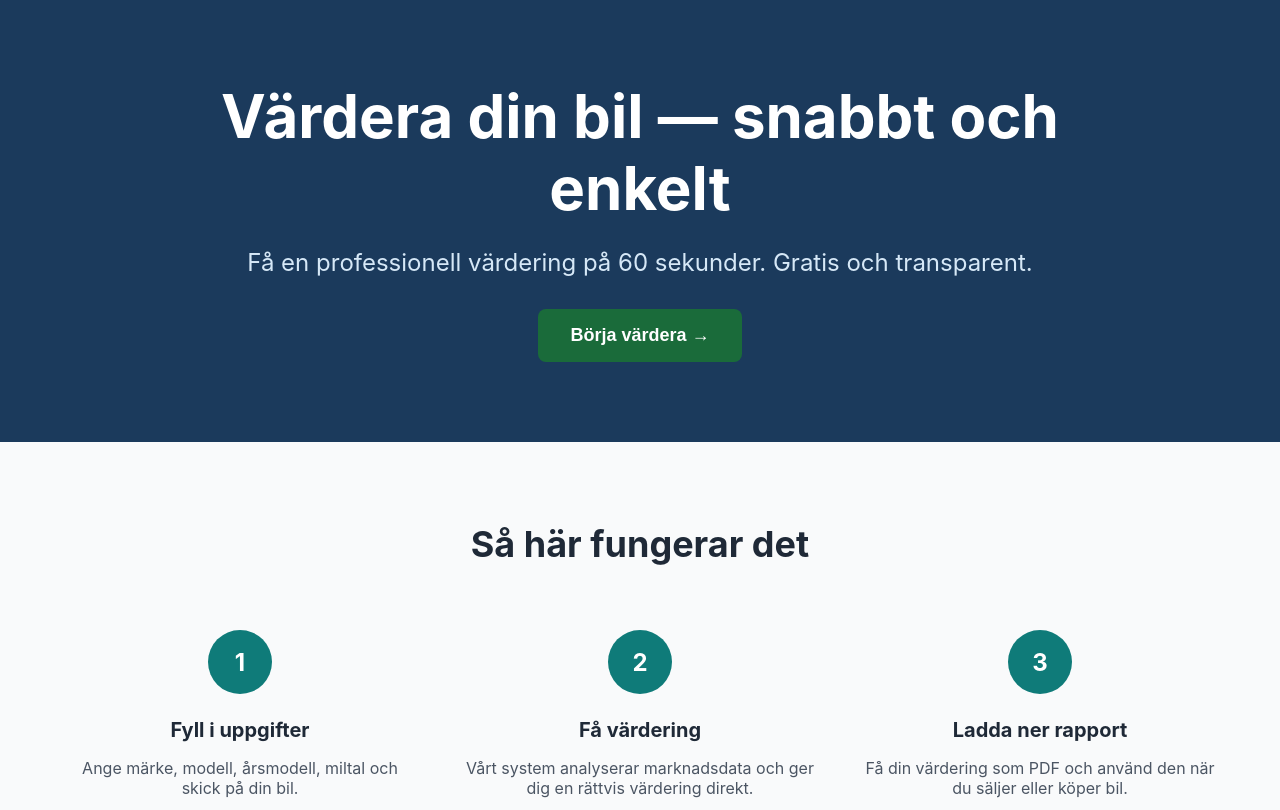
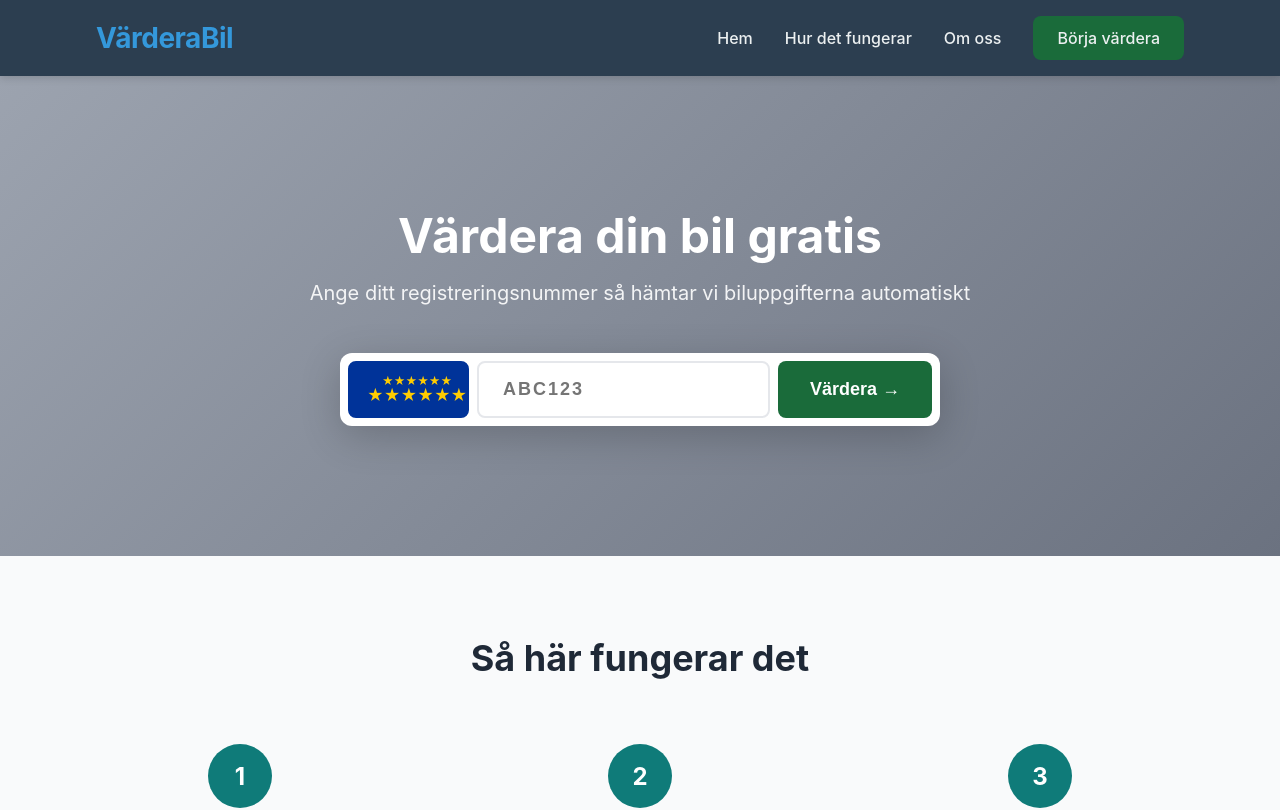
Before and after one commit to mrfeyli/varderabil, a React app in the folder frontend/: page / in a window 1280 px wide. Shown: the top 810 px of the page. Built offline with nearby package versions, Linux system fonts and the light colour scheme; the HTML template or start-up script is replaced by a standard one.

Commit message:
Add valuation form with license plate input, update navigation colors to dark theme

```diff
--- a/frontend/src/App.css
+++ b/frontend/src/App.css
@@ -1,3 +1,183 @@
+/* Navigation */
+.navbar {
+  background-color: var(--nav-bg);
+  box-shadow: 0 2px 8px rgba(0,0,0,0.15);
+  position: sticky;
+  top: 0;
+  z-index: 100;
+}
+
+.nav-container {
+  max-width: 72rem;
+  margin: 0 auto;
+  padding: 1rem 2rem;
+  display: flex;
+  justify-content: space-between;
+  align-items: center;
+}
+
+.logo {
+  font-size: 1.75rem;
+  font-weight: bold;
+  color: var(--logo-color);
+  text-decoration: none;
+  letter-spacing: -0.5px;
+}
+
+.nav-links {
+  display: flex;
+  gap: 2rem;
+  align-items: center;
+}
+
+.nav-links a {
+  color: var(--nav-text);
+  text-decoration: none;
+  font-weight: 500;
+}
+
+.nav-links a:hover {
+  color: white;
+}
+
+.nav-button {
+  background-color: var(--accent);
+  color: white;
+  padding: 0.75rem 1.5rem;
+  border-radius: 0.5rem;
+  font-weight: 600;
+  border: none;
+  cursor: pointer;
+  text-decoration: none;
+}
+
+.nav-button:hover {
+  background-color: #166534;
+}
+
+@media (max-width: 768px) {
+  .nav-links {
+    display: none;
+  }
+}
+
+/* Värderingsformulär */
+.valuation-section {
+  background: linear-gradient(135deg, #9CA3AF 0%, #6B7280 100%);
+  padding: 6rem 2rem;
+  min-height: 60vh;
+  display: flex;
+  align-items: center;
+  justify-content: center;
+}
+
+.valuation-container {
+  max-width: 42rem;
+  margin: 0 auto;
+  text-align: center;
+}
+
+.valuation-container h1 {
+  color: white;
+  font-size: 3rem;
+  font-weight: bold;
+  margin-bottom: 1rem;
+}
+
+.valuation-container p {
+  color: rgba(255, 255, 255, 0.9);
+  font-size: 1.25rem;
+  margin-bottom: 3rem;
+}
+
+.regnummer-input-wrapper {
+  background: white;
+  border-radius: 0.75rem;
+  padding: 0.5rem;
+  display: flex;
+  gap: 0.5rem;
+  box-shadow: 0 10px 40px rgba(0, 0, 0, 0.2);
+  max-width: 600px;
+  margin: 0 auto;
+}
+
+.regnummer-plate {
+  background: #003399;
+  border: 3px solid #003399;
+  border-radius: 0.5rem;
+  padding: 0.75rem 1rem;
+  display: flex;
+  align-items: center;
+  gap: 0.5rem;
+  min-width: 80px;
+}
+
+.eu-stars {
+  background: #003399;
+  color: #FFCC00;
+  font-size: 1rem;
+  display: flex;
+  flex-direction: column;
+  align-items: center;
+  line-height: 1;
+}
+
+.eu-stars span:first-child {
+  font-size: 0.7rem;
+}
+
+.country-code {
+  color: white;
+  font-weight: bold;
+  font-size: 1.25rem;
+}
+
+.regnummer-input {
+  flex: 1;
+  border: 2px solid #E5E7EB;
+  border-radius: 0.5rem;
+  padding: 1rem 1.5rem;
+  font-size: 1.125rem;
+  font-weight: 600;
+  text-transform: uppercase;
+  letter-spacing: 2px;
+}
+
+.regnummer-input:focus {
+  outline: none;
+  border-color: var(--accent);
+}
+
+.valuation-button {
+  background-color: var(--accent);
+  color: white;
+  padding: 1rem 2rem;
+  border-radius: 0.5rem;
+  font-size: 1.125rem;
+  font-weight: bold;
+  border: none;
+  cursor: pointer;
+  white-space: nowrap;
+}
+
+.valuation-button:hover {
+  background-color: #166534;
+}
+
+@media (max-width: 768px) {
+  .valuation-container h1 {
+    font-size: 2rem;
+  }
+
+  .regnummer-input-wrapper {
+    flex-direction: column;
+  }
+
+  .regnummer-plate {
+    justify-content: center;
+  }
+}
+
 /* Hero Section */
 .hero {
   background-color: var(--primary);
@@ -93,21 +273,6 @@
   color: var(--gray-600);
 }
 
-/* Responsive */
-@media (max-width: 768px) {
-  .hero h1 {
-    font-size: 2.5rem;
-  }
-
-  .hero p {
-    font-size: 1.25rem;
-  }
-
-  .steps {
-    grid-template-columns: 1fr;
-  }
-}
-
 /* Footer */
 .footer {
   background-color: var(--primary);
@@ -144,3 +309,18 @@
   color: #D6E8F7;
   font-size: 0.875rem;
 }
+
+/* Responsive */
+@media (max-width: 768px) {
+  .hero h1 {
+    font-size: 2.5rem;
+  }
+
+  .hero p {
+    font-size: 1.25rem;
+  }
+
+  .steps {
+    grid-template-columns: 1fr;
+  }
+}
--- a/frontend/src/App.jsx
+++ b/frontend/src/App.jsx
@@ -3,14 +3,41 @@ import './App.css'
 function App() {
   return (
     <div>
-      {/* Hero Section */}
-      <section className="hero">
-        <div className="hero-container">
-          <h1>Värdera din bil — snabbt och enkelt</h1>
-          <p>
-            Få en professionell värdering på 60 sekunder. Gratis och transparent.
-          </p>
-          <button>Börja värdera →</button>
+      {/* Navigation */}
+      <nav className="navbar">
+        <div className="nav-container">
+          <a href="#" className="logo">VärderaBil</a>
+          <div className="nav-links">
+            <a href="#hem">Hem</a>
+            <a href="#hur">Hur det fungerar</a>
+            <a href="#om">Om oss</a>
+            <a href="#vardera" className="nav-button">Börja värdera</a>
+          </div>
+        </div>
+      </nav>
+
+      {/* Värderingsformulär */}
+      <section className="valuation-section">
+        <div className="valuation-container">
+          <h1>Värdera din bil gratis</h1>
+          <p>Ange ditt registreringsnummer så hämtar vi biluppgifterna automatiskt</p>
+
+          <div className="regnummer-input-wrapper">
+            <div className="regnummer-plate">
+              <div className="eu-stars">
+                <span>★★★★★★</span>
+                <span>★★★★★★</span>
+              </div>
+              <div className="country-code">S</div>
+            </div>
+            <input
+              type="text"
+              className="regnummer-input"
+              placeholder="ABC123"
+              maxLength="6"
+            />
+            <button className="valuation-button">Värdera →</button>
+          </div>
         </div>
       </section>
 
--- a/frontend/src/index.css
+++ b/frontend/src/index.css
@@ -14,13 +14,20 @@ body {
   -moz-osx-font-smoothing: grayscale;
 }
 
-/* VärderaBil Färger */
+/* VärderaBil Färger — Uppdaterade */
 :root {
-  --primary: #1B3A5C;
-  --teal: #0F7B79;
-  --light-blue: #D6E8F7;
-  --accent: #1A6B3A;
+  --primary: #1B3A5C;           /* Mörkblå (hero) */
+  --teal: #0F7B79;              /* Teal (cirklar) */
+  --accent: #1A6B3A;            /* Grön (knappar) */
+
+  /* Nya färger för navigation */
+  --nav-bg: #2C3E50;            /* Mörk grå/blå för navbar */
+  --nav-text: #ECF0F1;          /* Ljusgrå text */
+  --logo-color: #3498DB;        /* Ljusblå logotyp */
+
+  /* Bakgrunder */
   --gray-50: #F9FAFB;
+  --gray-100: #F3F4F6;
   --gray-600: #4B5563;
   --gray-800: #1F2937;
 }
```
